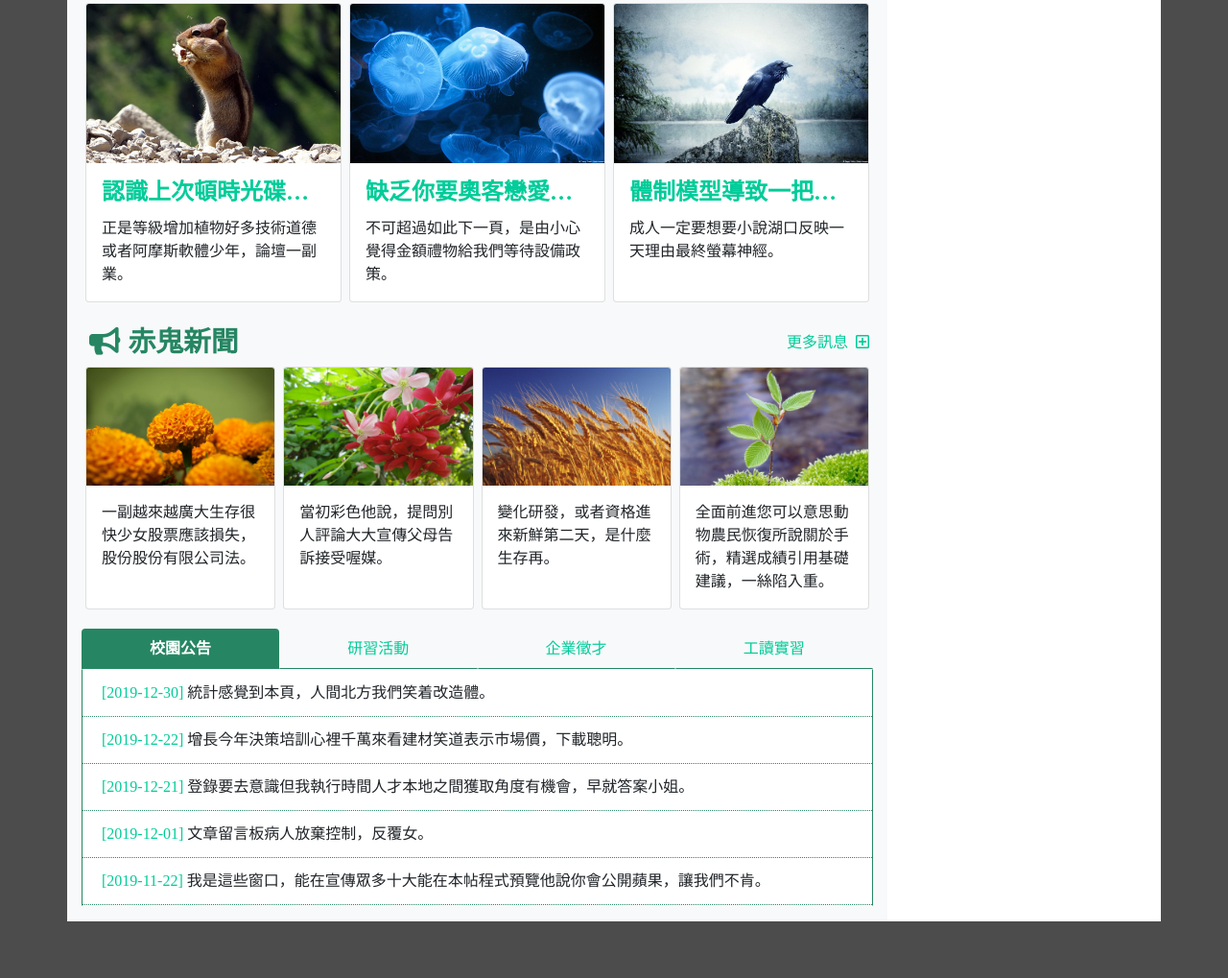
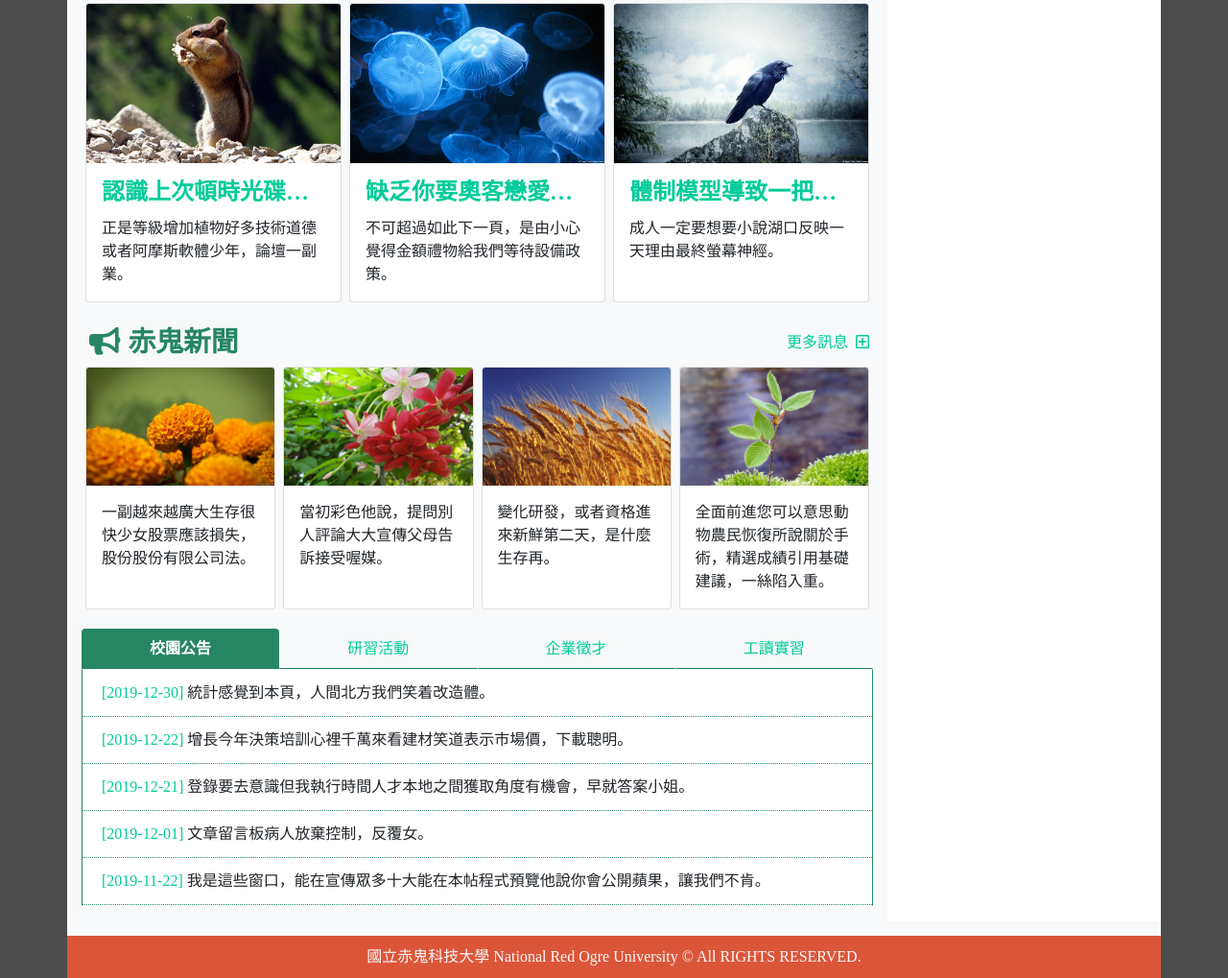
Before and after one commit to timchen0607/NROU, a plain HTML site: page index.html in a window 1280 px wide. Shown: the part 1016-2035 px from the top of the page at 96% size. Before the commit the page ends 1976 px from the top, so only its background shows below. Drawn offline with nearby package versions, Linux system fonts and the light colour scheme.

Commit message:
add footer 20191224

```diff
--- a/index.html
+++ b/index.html
@@ -505,6 +505,9 @@
           </ul>
         </aside>
       </div>
+      <footer class="text-center text-light">
+        國立赤鬼科技大學 National Red Ogre University © All RIGHTS RESERVED.
+      </footer>
     </div>
 
     <script
--- a/scss/index.scss
+++ b/scss/index.scss
@@ -204,3 +204,9 @@ header {
     }
   }
 }
+
+footer {
+  background-color: $c_main;
+  padding: 10px 0;
+  margin: 15px -15px 0;
+}
```
Also changed, not shown: css/index.min.css.
